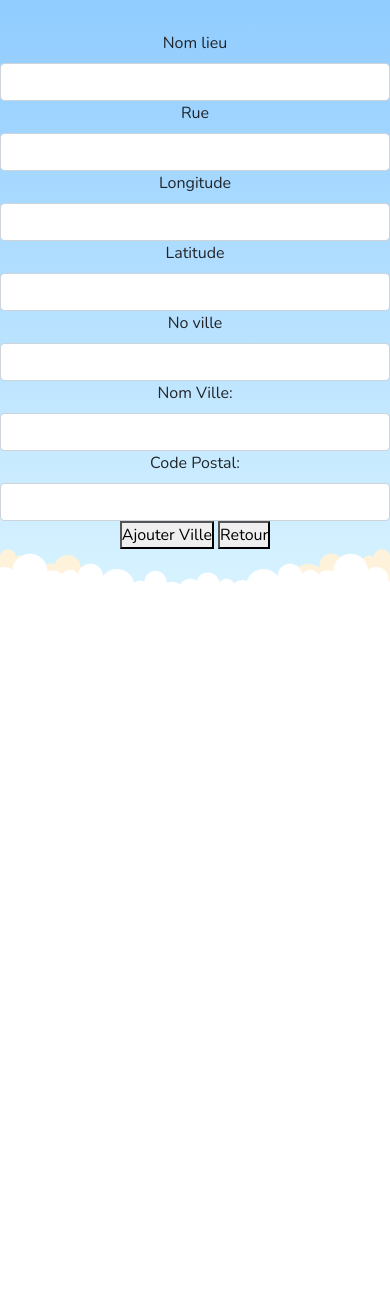
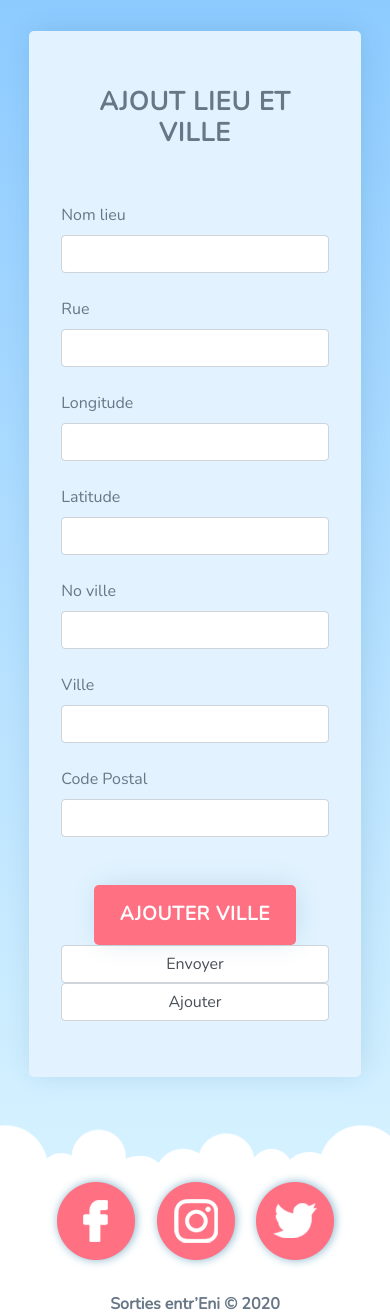
Before and after one commit to Kjuguin/projetSortir, a Symfony app: template templates/creation_lieu_ville/index.html.twig in a window 390 px wide. Shown: the part 49-1365 px from the top of the page. Before the commit the page ends 633 px from the top, so only its background shows below. Run offline with Twig, Linux system fonts and the light colour scheme; the template is opened without the code that fills it, so the values that code supplies are empty; form fields are guessed from the names that the template uses; some libraries are stand-ins or nearby versions.

Commit message:
branche2000 c'est mieux qu'optic2000

```diff
--- /dev/null
+++ b/public/css/lieuville.css
@@ -0,0 +1,37 @@
+/************************************** PAGE AJOUT LIEU VILLE ****************************************/
+.lieuville-form{
+     text-align:left;
+ }
+
+.lieuville-form label{
+    color: #687786;
+    margin-top: 1.5em;
+    text-align: left;
+}
+
+.input-villieu{
+    width: 100%;
+    border: none;
+    padding: 0.7em 1em 0.7em 1em;
+    background: #f4faff;
+}
+
+input[type="number"]::-webkit-inner-spin-button {
+    visibility: hidden;
+    -webkit-appearance: none;
+}
+
+.villieu-btn-bloc{
+    text-align: center;
+    margin-top: 3em;
+}
+
+.villieu-btn{
+    margin-top:1.5em;
+}
+
+
+/* label ville moche à dégager */
+.lieuville-form form div label{
+    display:none;
+}
--- a/public/css/page.css
+++ b/public/css/page.css
@@ -243,21 +243,53 @@ p{
 }
 
 
-
-
-
-
-
 /*************** FOOTER ****************/
 .page-footer{
     width:100%;
-    /*position: absolute;*/
+    height:10em;
+    text-align: right;
+    padding:0 4% 0 0;
+
+    background-image: url("../img/clouds-footer.png");
+    background-position: center top;
+    background-repeat: no-repeat;
+    background-size: cover;
 }
 
-.page-footer img{
-    width:100%;
+.pg-footer-wrap{
+    width:41.5em;
+    margin-top:6.5em;
+    display:inline-block;
+    padding-bottom: 1em;
 }
 
+.copyright{
+    float:left;
+    display: inline-block;
+    margin-top:2em;
+    font-size: 1.3em;
+    font-weight: bold;
+    color: #687786;
+}
+
+.copyright-2{
+    display:none;
+}
+
+.rs-icon{
+    float: right;
+    display:inline-block;
+    text-align:right;
+}
+
+.rs-logo{
+    display:inline-block;
+    margin:0 0.5em 0 0.5em;
+}
+
+.rs-logo a img{
+    filter: drop-shadow(1px 0px 5px #83b3ca);
+}
 
 /*************** MEDIA QUERIES ****************/
 @media screen and (max-width: 1200px){
@@ -278,6 +310,41 @@ p{
     }
 }
 
+@media screen and (max-width: 790px){
+    .page-footer{
+        padding:0 4% 0 4%;
+    }
+
+    .pg-footer-wrap{
+        width:100%;
+    }
+}
+
+@media screen and (max-width: 585px){
+    .pg-footer-wrap{
+        text-align:center;
+        padding-bottom:0;
+    }
+
+    .rs-icon{
+        float:none;
+        text-align: center;
+    }
+
+    .copyright{
+        display: none;
+    }
+
+    .copyright-2{
+        display:block;
+        text-align:center;
+        margin: 2em 0 1em 0;
+        font-size: 1em;
+        font-weight: bold;
+        color: #687786;
+    }
+}
+
 @media screen and (max-width: 450px){
     .burger-title{
         padding: 0.9em 0 0 0.2em;
--- a/public/css/profil.css
+++ b/public/css/profil.css
@@ -9,10 +9,13 @@
 }
 
 .avtr-profil{
-    width:100%;
-    max-width:13em;
-    margin:0 auto;
-    margin-bottom:2em;
+    width: 100%;
+    height: 13em;
+    overflow: hidden;
+    max-width: 13em;
+    margin: 0 auto;
+    margin-bottom: 2em;
+    border-radius: 50%;
 }
 
 .avtr-profil img{
@@ -90,9 +93,12 @@
 
 .avtr-prfl-edit{
     width:100%;
+    height: 13em;
     max-width:13em;
     margin:0 auto;
     margin-bottom:3em;
+    overflow: hidden;
+    border-radius: 50%;
 }
 
 .avtr-prfl-edit img{
@@ -153,6 +159,11 @@
        font-size: 1em;
        width: 10.5em;
    }
+
+    .avtr-prfl-edit{
+        width: 11em;
+        height: 11em;
+    }
 }
 
 @media screen and (max-width: 730px){
@@ -173,8 +184,11 @@
         display:block;
         width:100%;
         max-width:13em;
+        height: 13em;
         margin:0 auto;
         margin-bottom:2em;
+        overflow: hidden;
+        border-radius: 50%;
     }
 
     .avtr-edit-mini img{
--- a/templates/creation_lieu_ville/index.html.twig
+++ b/templates/creation_lieu_ville/index.html.twig
@@ -1,9 +1,24 @@
 {% extends "pages-base.html.twig" %}
+
+{% block title %}Ajout lieu et ville{% endblock %}
 
 {% block body %}
 
-    <div>
+    <!-- Message d'alerte -->
+    {% for label, messages in app.flashes %}
+        {% for message in messages %}
+            <div class="msg-alert">
+                {{ message }}
+            </div>
+        {% endfor %}
+    {% endfor %}
 
+    <div class="register-container">
+
+        <h1 class="page-h1">Ajout lieu et ville</h1>
+
+        <!-- formulaire -->
+        <div class="lieuville-form">
             {{ form_start(formLieu) }}
 
             {{ form_label(formLieu.nomLieu) }}
@@ -22,23 +37,26 @@
             {{ form_widget(formLieu.noVille) }}
 
 
-            {{ form_label(formLieu.Ville.nomVille,'Nom Ville:') }}
+            {{ form_label(formLieu.Ville.nomVille,'Ville') }}
             {{ form_widget(formLieu.Ville.nomVille) }}
 
-            {{ form_label(formLieu.Ville.nomVille,'Code Postal:') }}
+            {{ form_label(formLieu.Ville.nomVille,'Code Postal') }}
             {{ form_widget(formLieu.Ville.codePostal) }}
 
-            <button type="button" id="button_ajouterVille">Ajouter Ville</button>
-            <button type="button" id="button_ajouterVilleMasque">Retour</button>
+            <div class="villieu-btn-bloc">
+                <button type="button" id="button_ajouterVille" class="btn-base btn-red">Ajouter Ville</button>
+                <div class="clear"></div>
+                <button type="button" id="button_ajouterVilleMasque" class="btn-base btn-red">Retour</button>
+                <div class="clear"></div>
+                {{ form_widget(formLieu.submit, { 'label':'Envoyer'}) }}
+                <div class="clear"></div>
+                {{ form_widget(formLieu.Ville.submit, { 'label':'Ajouter'}) }}
+            </div>
 
-        {% for message in app.flashes('default') %}
 
-            {{ message }}
 
-        {% endfor %}
-
-        {{ form_end(formLieu) }}
-
+            {{ form_end(formLieu) }}
+        </div>
     </div>
 
 {% endblock %}
--- a/templates/pages-base.html.twig
+++ b/templates/pages-base.html.twig
@@ -8,6 +8,7 @@
     <link rel="stylesheet" href="{{ asset("css/profil.css") }}">
     <link rel="stylesheet" href="{{ asset("css/register.css") }}">
     <link rel="stylesheet" href="{{ asset("css/sortie.css") }}">
+    <link rel="stylesheet" href="{{ asset("css/lieuville.css") }}">
     <link href="https://fonts.googleapis.com/css?family=Nunito&display=swap" rel="stylesheet">
     <link href="https://fonts.googleapis.com/icon?family=Material+Icons" rel="stylesheet">
     <link rel="icon" type="image/png" href="{{ asset("img/favicon2.png") }}"/>
@@ -74,12 +75,40 @@
 
     <!-- FOOTER -->
     <footer class="page-footer">
-        <img src="{{ asset('img/clouds-footer.png') }}">
+        <div class="pg-footer-wrap">
+            <!-- copyright footer -->
+            <div class="copyright">
+                <p>Sorties entr’Eni © 2020</p>
+            </div>
+
+            <!-- bloc social networks -->
+            <div class="rs-icon">
+                <div class="facebook rs-logo">
+                    <a href="#"><img src="{{ asset('img/facebook.png') }}" alt="facebook logo"></a>
+                </div>
+
+                <div class="instagram rs-logo">
+                    <a href="#"><img src="{{ asset('img/instagram.png') }}" alt="instagram logo"></a>
+                </div>
+
+                <div class="twitter rs-logo">
+                    <a href="#"><img src="{{ asset('img/twitter.png') }}" alt="twitter logo"></a>
+                </div>
+            </div>
+        </div>
+
+        <!-- clear copyright tablette -->
+        <div class="clear clear-footer"></div>
+        <div class="copyright-2">
+            <p>Sorties entr’Eni © 2020</p>
+        </div>
     </footer>
 
+
+    <!-- JAVASCRIPT -->
     <script type="text/javascript" charset="utf8" src="/js/jquery-3.4.1.min.js"></script>
 
-{#        <script type="text/javascript" charset="utf8" src="{{ asset('js/CreerVilleLieu.js') }}"></script>#}
+        <script type="text/javascript" charset="utf8" src="{{ asset('js/CreerVilleLieu.js') }}"></script>
         <script type="text/javascript" charset="utf8" src="{{ asset('js/sortie.js') }}"></script>
     {% block javascripts %}{% endblock %}
 
--- a/templates/utilisateurProfil/afficherProfil.html.twig
+++ b/templates/utilisateurProfil/afficherProfil.html.twig
@@ -4,9 +4,9 @@
 
     {% if profil %}
 
-        <div >
+        <div class="profil-container">
             <!-- avatar user-->
-            <div>
+            <div class="avtr-profil">
                 <img src="{{ asset(profil.urlPhoto) }}">
             </div>
 
```
Also changed, not shown: public/css/home.css (+19 -5 lines), src/Form/LieuType.php (+13 -9 lines), src/Form/VilleType.php (+8 -8 lines), templates/home/home.html.twig (+4 -9 lines), templates/utilisateurProfil/gestionProfil.html.twig (+4 -6 lines), public/img/clouds-footer.png.
